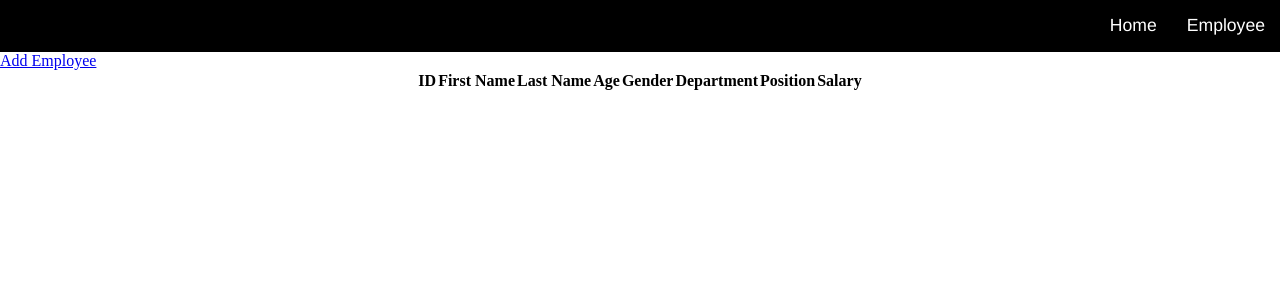
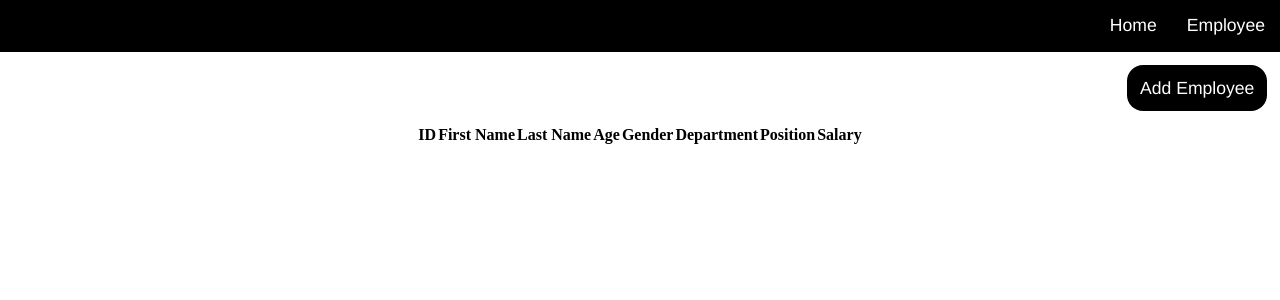
Before and after one commit to HemanthDas/2100030195_Frontend, a React (Vite) app: page /employee in a window 1280 px wide. Shown: the top 300 px of the page. Built offline with nearby package versions, Linux system fonts and the light colour scheme.

Commit message:
Add button Update UI

```diff
--- a/src/App.css
+++ b/src/App.css
@@ -6,6 +6,16 @@ html {
   margin: 0;
   padding: 0;
   box-sizing: border-box;
+}
+a {
+  font-size: 1.1rem;
+  font-family: "Franklin Gothic Medium", "Arial Narrow", Arial, sans-serif;
+  font-weight: 300;
+  font-style: normal;
+}
+a:active,
+a:hover {
+  background-color: rgb(54, 54, 54);
 }
 /* Navbar */
 nav {
@@ -18,19 +28,28 @@ nav {
     text-decoration: none;
     color: rgb(255, 255, 255);
     padding: 15px;
-    font-size: 1.1rem;
-    font-family: "Franklin Gothic Medium", "Arial Narrow", Arial, sans-serif;
-    font-weight: 300;
-    font-style: normal;
-  }
-  & > a:active {
-    background-color: rgb(158, 158, 158);
   }
 }
 
 /* Home */
 /* Employee */
-
+#employee {
+  display: flex;
+  flex-direction: column;
+  a {
+    text-decoration: none;
+    color: rgb(255, 255, 255);
+    background-color: black;
+    align-self: flex-end;
+    padding: 0.8rem;
+    border-radius: 1rem;
+    margin: 0.8rem;
+  }
+  a:active,
+  a:hover {
+    background-color: rgb(54, 54, 54);
+  }
+}
 table {
   display: flex;
   justify-content: center;
@@ -42,6 +61,7 @@ table {
   flex-direction: column;
   justify-content: center;
   align-items: center;
+
   form {
     display: flex;
     flex-direction: column;
--- a/src/assets/employees.js
+++ b/src/assets/employees.js
@@ -1,21 +1,21 @@
 const employees = [
   {
     id: 1,
-    FirstName: "Sam",
-    LastName: "Adam",
-    Gender: "Male",
-    Age: 45,
-    Salary: 100000.0,
-    Department: "IT",
+    firstName: "Sam",
+    lastName: "Adam",
+    gender: "Male",
+    age: 45,
+    salary: 100000.0,
+    department: "IT",
   },
   {
     id: 2,
-    FirstName: "John",
-    LastName: "Jacob",
-    Gender: "Male",
-    Age: 35,
-    Salary: 90000.0,
-    Department: "Sales",
+    firstName: "John",
+    lastName: "Jacob",
+    gender: "Male",
+    age: 35,
+    salary: 90000.0,
+    department: "Sales",
   },
 ];
 export default employees;
--- a/src/components/addItem.jsx
+++ b/src/components/addItem.jsx
@@ -1,10 +1,13 @@
 import data from "../assets/employees";
 import PropTypes from "prop-types";
+import { useNavigate } from "@tanstack/react-router";
 const AddItem = ({ newData }) => {
+  const navigate = useNavigate();
   const onAdd = () => {
     console.log(newData);
     data.push(newData);
     console.log(data);
+    navigate({ to: "/employee" });
   };
 
   return <button onClick={onAdd}>ADD</button>;
```
